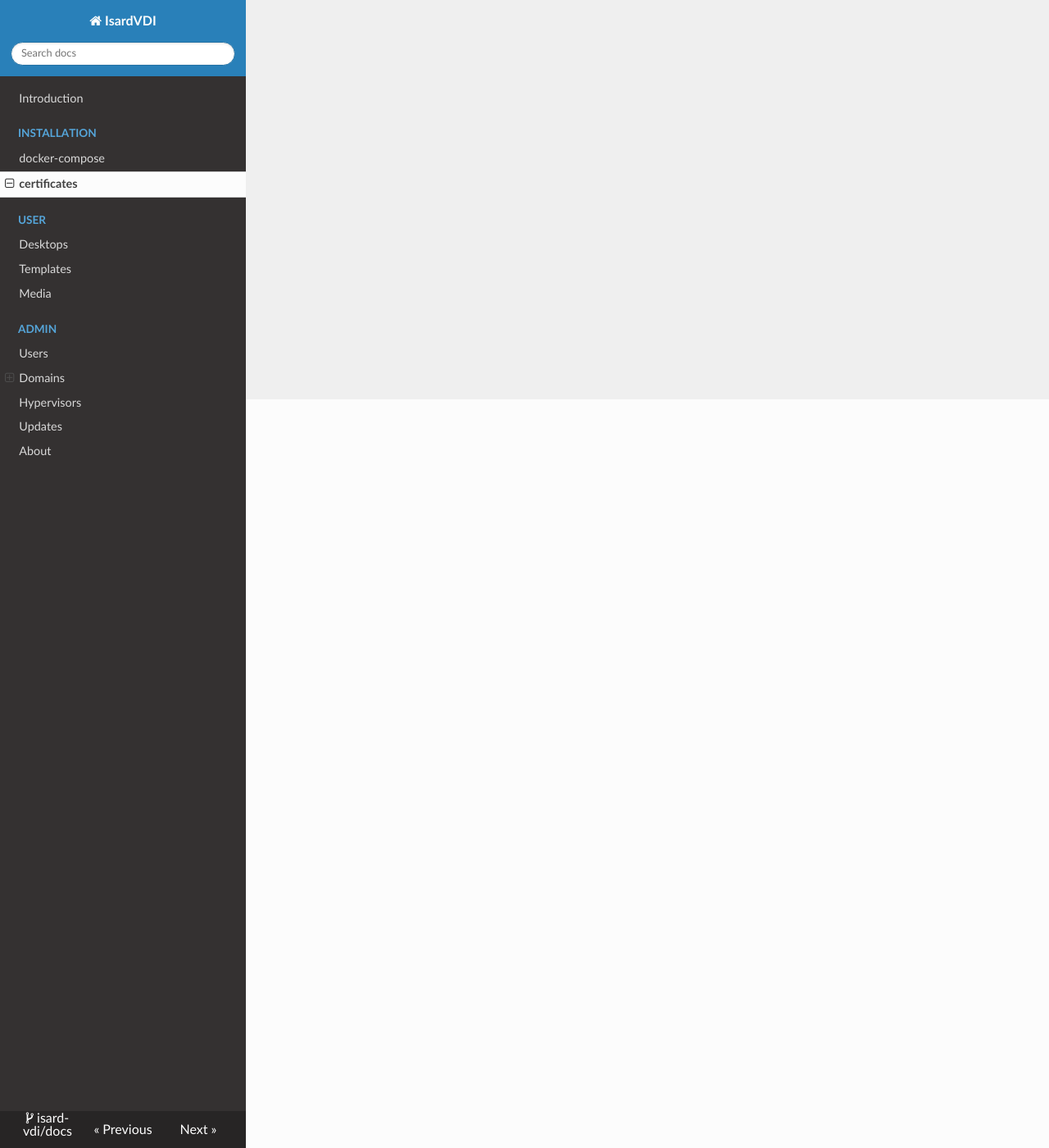
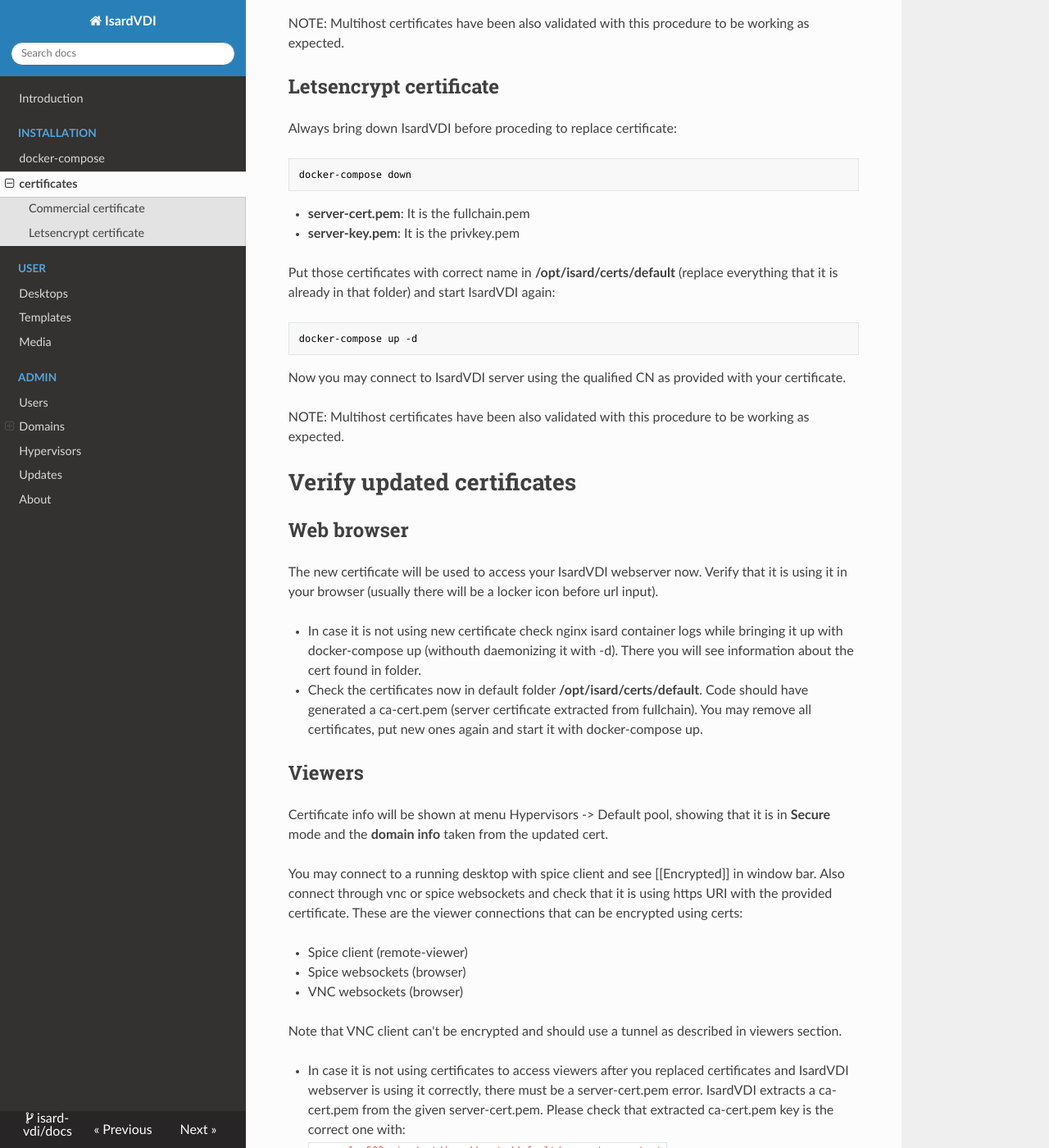
Before and after one commit to thebadjavi/docs, an MkDocs documentation site: the page built from docs/install/certificates.md, in a window 1280 px wide and 1400 px high, scrolled down 913 px. Shown: the whole window at 82% size. Built offline with MkDocs 1.6.1, drawn with Linux system fonts in a browser that asks for light colours; nearby versions of some CDN libraries; old or Windows-style settings are respelled for this version of MkDocs; some of the changed text lies outside the part shown.

Commit message:
First version of certificates

````diff
--- a/docs/install/certificates.md
+++ b/docs/install/certificates.md
@@ -1 +1,91 @@
 # Managing certificates
+
+SSL certificates should be used to secure web access and connections to virtual desktops with viewers. IsardVDI will generate a default self signed generic certificate when installing from the first time. Also, if no certificate present it will generate a new self signed to make use of it by default. That's why browsers will ask for certificate acceptance on first access to IsardVDI web.
+
+Certificates are stored in path **/opt/isard/certs/default** where it can be replaced by new ones. The certificates need to be as follows:
+
+- **server-cert.pem**: It is the full chain of certificate with root cert included.
+- **server-key.pem**: It is the server host key.
+
+The ca-cert.pem will be generated from existing server-cert.pem
+
+## Commercial certificate
+
+Always bring down IsardVDI before proceding to replace certificate:
+
+```
+docker-compose down
+```
+
+- **server-cert.pem**: You could rename de fullchain given by your cert provider  to be server-cert.pem or you can concatenate server certificate with chain: **`cat myserver.pem ca-chain.pem > server-cert.pem`**
+- **server-key.pem**:  Usually will will have that key in a file already. Just rename it.
+
+Put those certificates with correct name in **/opt/isard/certs/default** (replace everythig that it is already in that folder) and start IsardVDI again:
+
+```
+docker-compose up -d
+```
+
+Now you may connect to IsardVDI server using the qualified CN as provided with your certificate.
+
+NOTE: Multihost certificates have been also validated with this procedure to be working as expected.
+
+## Letsencrypt certificate
+
+Always bring down IsardVDI before proceding to replace certificate:
+
+```
+docker-compose down
+```
+
+- **server-cert.pem**: It is the fullchain.pem
+- **server-key.pem**:  It is the privkey.pem
+
+Put those certificates with correct name in **/opt/isard/certs/default** (replace everything that it is already in that folder) and start IsardVDI again:
+
+```
+docker-compose up -d
+```
+
+Now you may connect to IsardVDI server using the qualified CN as provided with your certificate.
+
+NOTE: Multihost certificates have been also validated with this procedure to be working as expected.
+
+# Verify updated certificates
+
+## Web browser
+
+The new certificate will be used to access your IsardVDI webserver now. Verify that it is using it in your browser (usually there will be a locker icon before url input).
+
+- In case it is not using new certificate check nginx isard container logs while bringing it up with docker-compose up (withouth daemonizing it with -d). There you will see information about the cert found in folder.
+- Check the certificates now in default folder **/opt/isard/certs/default**. Code should have generated a ca-cert.pem (server certificate extracted from fullchain). You may remove all certificates, put new ones again and start it with docker-compose up.
+
+## Viewers
+
+Certificate info will be shown at menu Hypervisors -> Default pool, showing that it is in **Secure** mode and the **domain info** taken from the updated cert.
+
+You may connect to a running desktop with spice client and see [[Encrypted]] in window bar. Also connect through vnc or spice websockets and check that it is using https URI with the provided certificate. These are the viewer connections that can be encrypted using certs:
+
+- Spice client (remote-viewer)
+- Spice websockets (browser)
+- VNC websockets (browser)
+
+Note that VNC client can't be encrypted and should use a tunnel as described in viewers section.
+
+- In case it is not using certificates to access viewers after you replaced certificates and IsardVDI webserver is using it correctly, there must be a server-cert.pem error. IsardVDI extracts a ca-cert.pem from the given server-cert.pem. Please check that extracted ca-cert.pem key is the correct one with:
+  - `openssl x509 -in /opt/isard/certs/default/ca-cert.pem -text`
+- Verify that you have a full chain with your server certificate first and then your root CA chain of certificates inside server-cert (**`cat myserver.pem ca-chain.pem > server-cert.pem`**)
+
+# Reset certificates
+
+If you replaced certificates and nothing worked check the previous 'Verify updated certs' indications.
+
+You can always get your IsardVDI working again with self signed certificates by removing /opt/isard/certs/default folder. IsardVDI will generate and configure a new self signed certificate again. Procedure will be:
+
+```bash
+docker-compose down
+rm -rf /opt/isard/certs/default
+docker-compose up
+```
+
+You could have done a backup of your previous self signed certificates working and you could also copy those ones in default certs folder instead of generating new ones.
````
Also changed, not shown: docs/install/docker-compose.md (+4 -0 lines).
